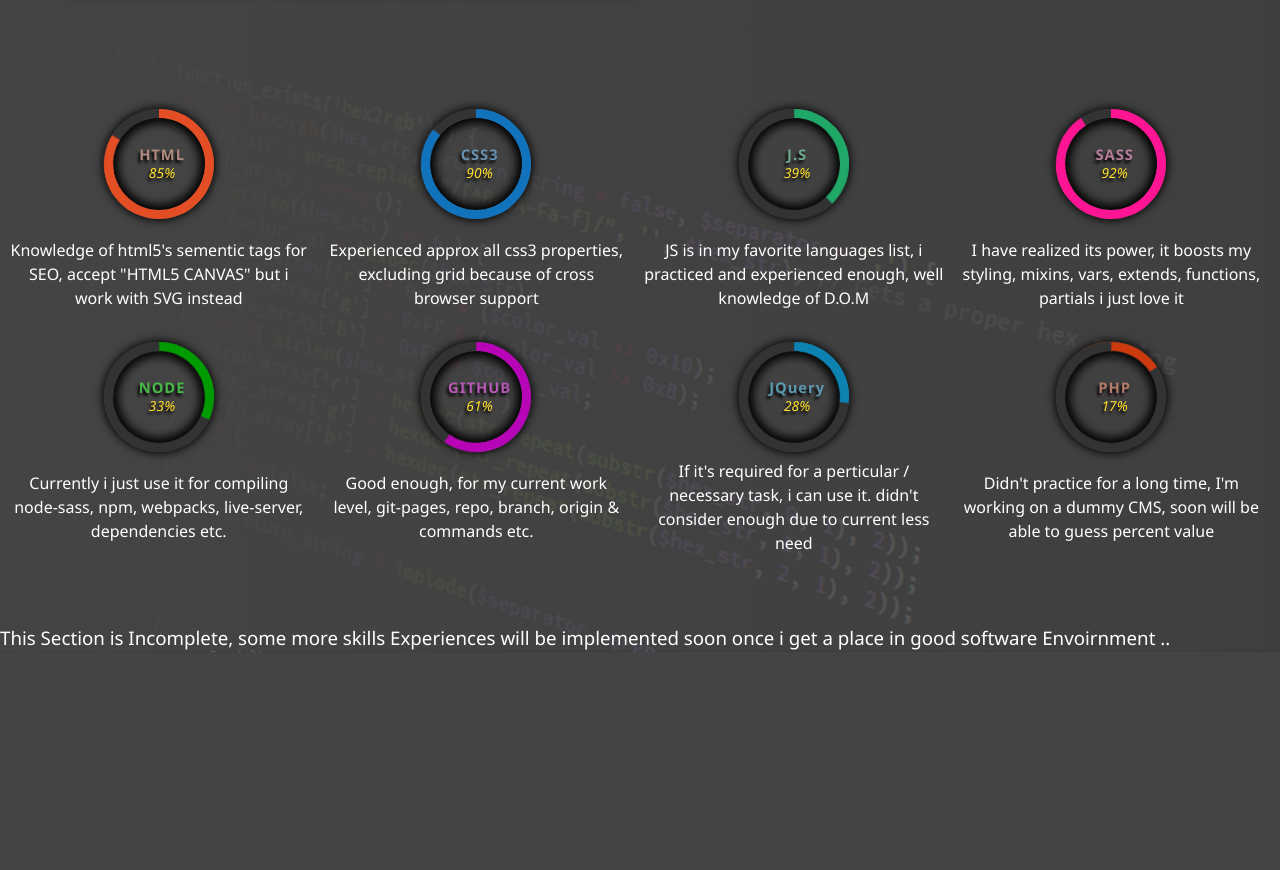
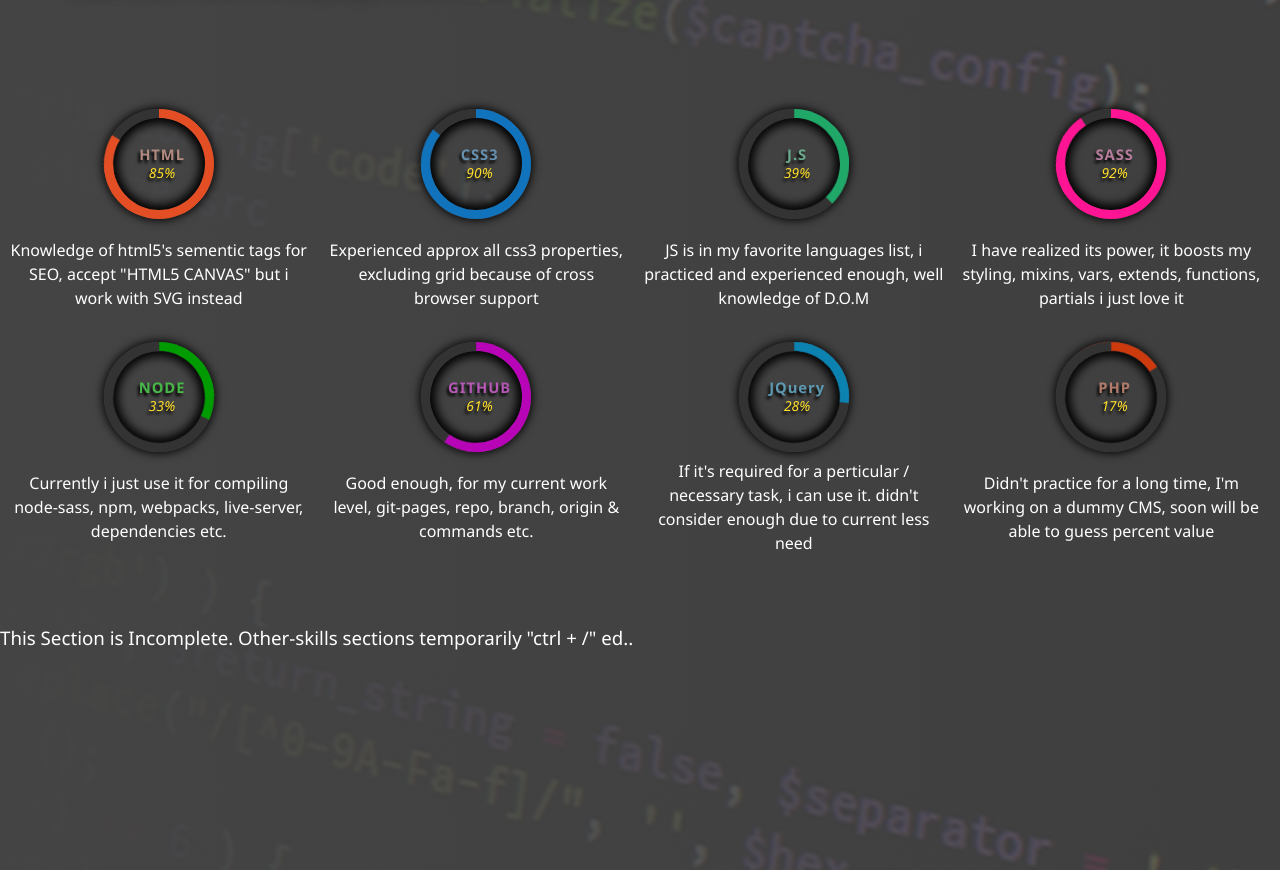
Before and after one commit to WebDevUniverse/portfoliox3, a website: page dist/pages/skills.html in a window 1280 px wide. Shown: the part 227-1097 px from the top of the page. Before the commit the page ends 879 px from the top, so only its background shows below. Drawn offline with Linux system fonts and the light colour scheme.

Commit message:
text updated

```diff
--- a/dist/css/main.css
+++ b/dist/css/main.css
@@ -413,7 +413,8 @@
 #skills {
   background-image: linear-gradient(to right, #444, rgba(68, 68, 68, 0.85)), url(../imgs/bg-skills.jpg);
   background-size: cover;
-  background-position: center; }
+  background-position: center;
+  height: 200rem; }
   #skills .lg-heading {
     font-size: 9rem;
     padding-left: 5%;
--- a/dist/pages/skills.html
+++ b/dist/pages/skills.html
@@ -170,7 +170,7 @@
             <div class="accordion">
 
             </div>
-                <h3>This Section is Incomplete, some more skills Experiences will be implemented soon once i get a place in good software Envoirnment .. </h3>
+                <h3>This Section is Incomplete. Other-skills sections temporarily "ctrl + /" ed.. </h3>
 
 
 
--- a/dist/scss/_skills.scss
+++ b/dist/scss/_skills.scss
@@ -3,6 +3,7 @@
     url(../imgs/bg-skills.jpg);
     background-size: cover;
     background-position: center;
+    height: 200rem;
 
     // ------------------ Headings
     .lg-heading {
```
Also changed, not shown: dist/pages/about.html (+1 -1 lines), dist/pages/contact.html (+1 -1 lines), 1 other file.
